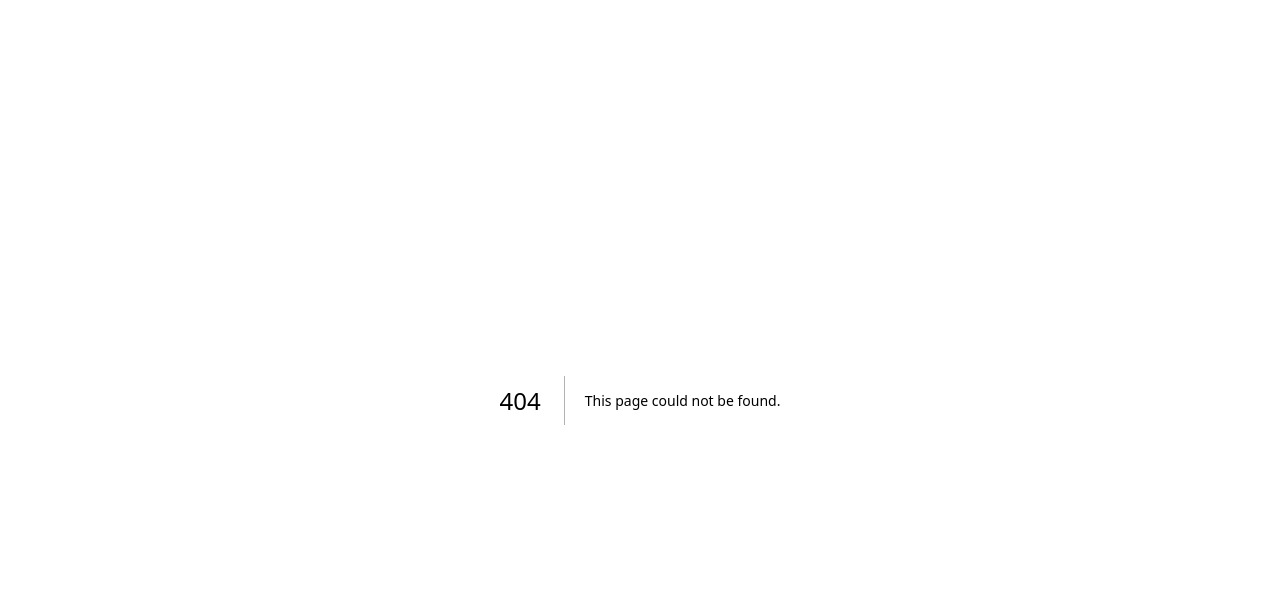
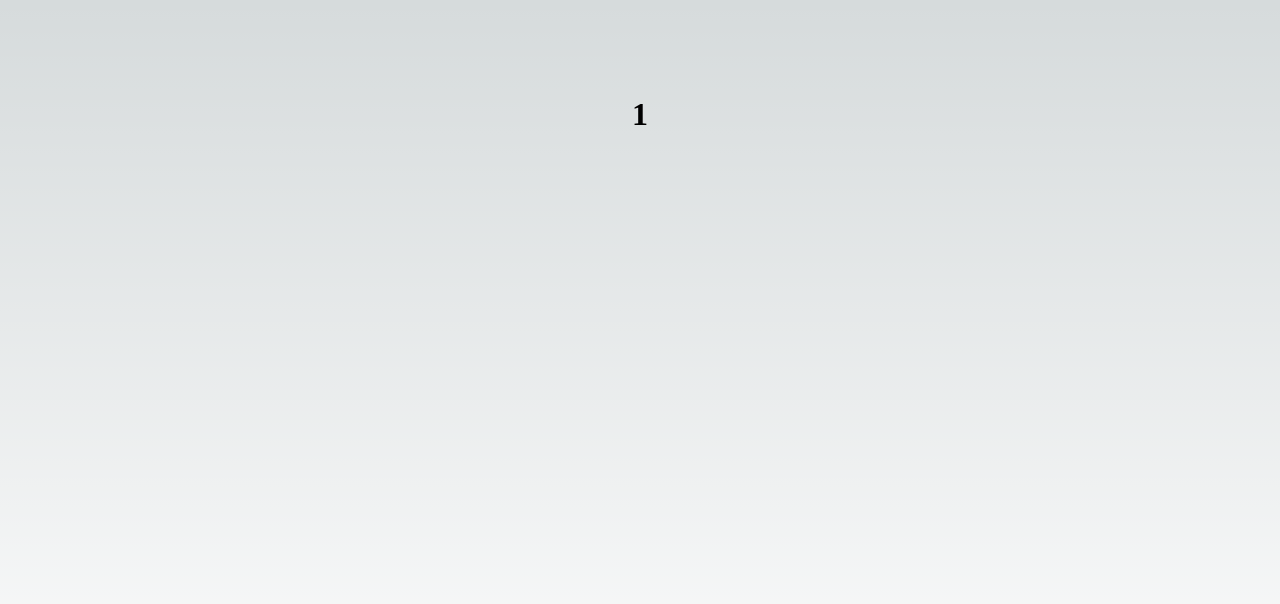
Before and after one commit to shd8/podcaster, a Next.js app: page /podcast/1 in a window 1280 px wide. Before the commit this address had no page. Shown: the top 604 px of the page. Built offline with nearby package versions, Linux system fonts and the light colour scheme.

Commit message:
Make podcasts redirect to podcast detail page

```diff
--- a/package.json
+++ b/package.json
@@ -19,7 +19,8 @@
     "react": "18.2.0",
     "react-dom": "18.2.0",
     "react-query": "^3.39.3",
-    "react-redux": "^8.0.5"
+    "react-redux": "^8.0.5",
+    "sass": "^1.58.1"
   },
   "packageManager": "yarn@3.4.1",
   "devDependencies": {
--- a/src/components/Podcast.tsx
+++ b/src/components/Podcast.tsx
@@ -1,6 +1,7 @@
 import React from 'react'
 import { Podcast } from '@/types'
 import Image from 'next/image'
+import Link from 'next/link'
 
 export type PodcastProps = {
     podcast: Podcast
@@ -15,6 +16,10 @@ const Podcast = ({ podcast }: PodcastProps) => {
             height={100}
             width={100}
         />
+        <Link href={`/podcast/${podcast.id.attributes['im:id']}`}>
+          {podcast['im:name'].label.toUpperCase()}
+        </Link>
+        <p>Author: {podcast['im:artist'].label}</p>
     </li>
   )
 }
--- a/src/pages/_app.tsx
+++ b/src/pages/_app.tsx
@@ -1,4 +1,4 @@
-import '@/styles/globals.css'
+import '@/styles/globals.scss'
 import { Provider } from 'react-redux'
 import type { AppProps } from 'next/app'
 import { setupStore } from '@/store'
--- a/src/pages/index.tsx
+++ b/src/pages/index.tsx
@@ -1,5 +1,5 @@
 import Head from 'next/head'
-import styles from '@/styles/Home.module.css'
+import styles from '@/styles/Home.module.scss'
 import { useGetAllPodcastsQuery } from '@/store/services/podcastApi'
 import Podcast from '@/components/Podcast'
 
--- /dev/null
+++ b/src/pages/podcast/[podcastId].tsx
@@ -0,0 +1,16 @@
+import React from 'react'
+import styles from '@/styles/Home.module.scss'
+import { useRouter } from 'next/router'
+
+const PodcastDetail = () => {
+
+  const { query } = useRouter();
+
+  return (
+    <main className={styles.main}>
+      <h1>{query.podcastId}</h1>
+    </main>
+  )
+}
+
+export default PodcastDetail
```
Also changed, not shown: src/styles/Home.module.scss (renamed from src/styles/Home.module.css), src/styles/Podcast.module.scss (added), src/styles/globals.scss (renamed from src/styles/globals.css), src/utils/text.utils.ts (added), 1 other file (tests, documents, lock files or other folders).
